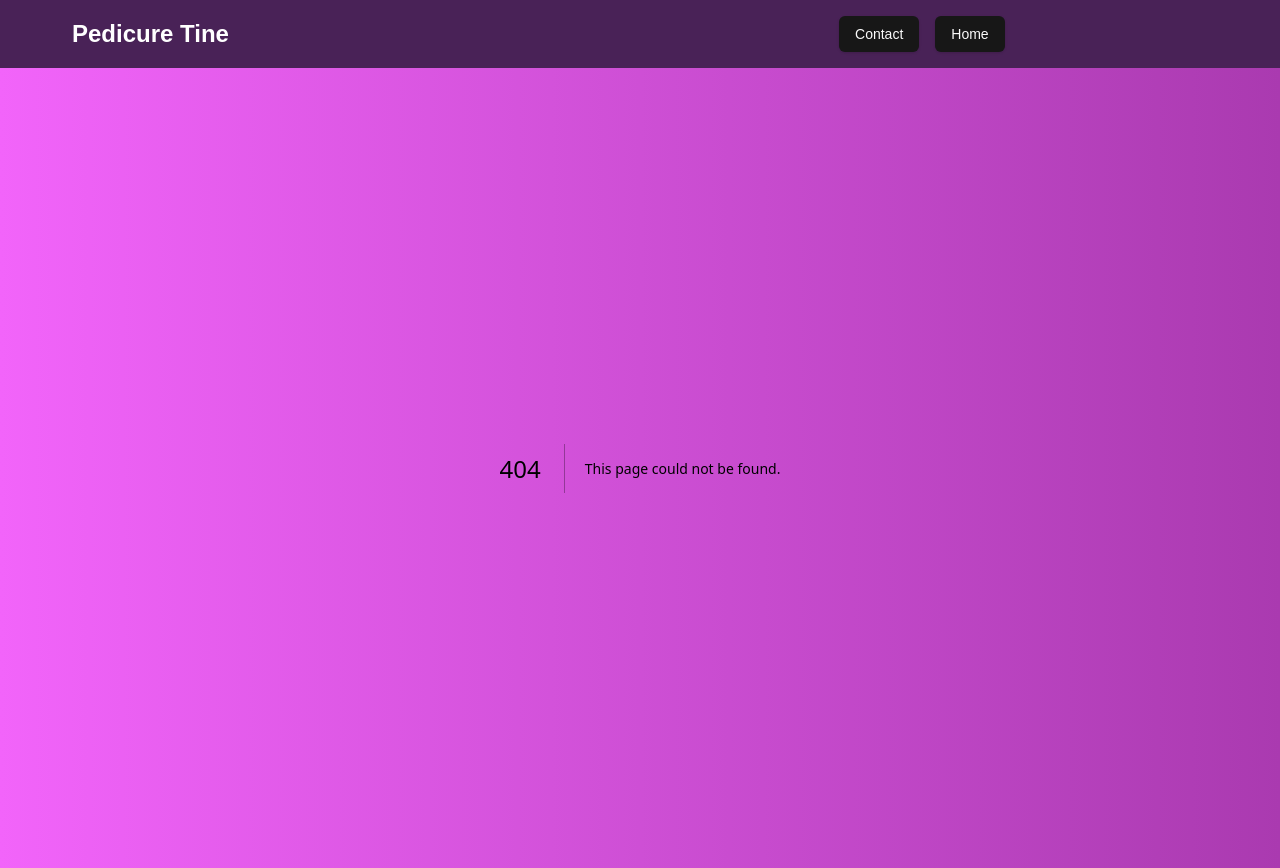
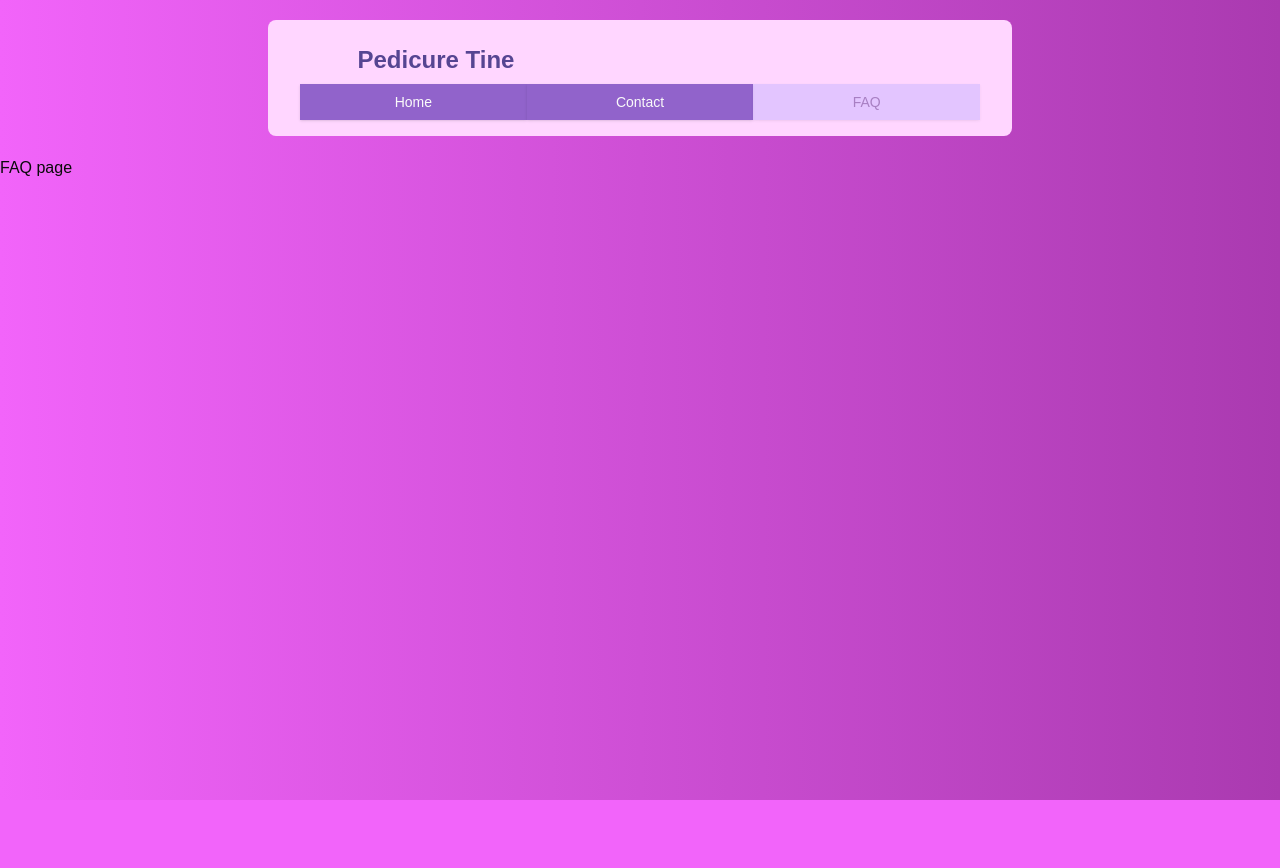
Before and after one commit to BlueGhostface/SiteMom, a Next.js app: page /faq in a window 1280 px wide. Before the commit this address had no page. After the commit the page ends 800 px from the top, so only its background shows below. Built offline with nearby package versions, Linux system fonts and the light colour scheme.

Commit message:
Header Updated

```diff
--- a/app/contact/page.tsx
+++ b/app/contact/page.tsx
@@ -1,7 +1,7 @@
 export default function contact() {
     return (
       <div>
-        <h1>page 2</h1>
+        <h1>contact page</h1>
       </div>
     );
   }
--- a/app/domain/home/Header.tsx
+++ b/app/domain/home/Header.tsx
@@ -1,52 +1,80 @@
 "use client";
 import { Button } from "@/components/ui/button";
 import { usePathname, useRouter } from "next/navigation";
+
+
 
 export function Header() {
   const router = useRouter();
   const pathname = usePathname();
 
   const NavigateHome = () => {
-    if(pathname !== '/')  {
+    if (pathname !== "/") {
       router.push("/");
     }
   };
 
   const NavigateContact = () => {
-    if(pathname !== '/contact') {
+    if (pathname !== "/contact") {
       router.push("/contact");
     }
   };
 
+  const NavigateFaq = () => {
+    if (pathname !== "/faq") {
+      router.push("/faq");
+    }
+  };
+
   return (
-    <nav className="bg-nav-background text-white py-4 px-10">
-      <div className="container mx-auto flex grow items-center justify-between">
-        {/* Left Section - Title (30%) */}
-        <div className="w-3/10 grow">
-          <h1 className={`text-2xl font-bold ${pathname === '/' ? '' : 'cursor-pointer'}`} onClick={NavigateHome}>
-            Pedicure Tine
-          </h1>
-        </div>
+    <nav className="flex justify-center p-5">
+      <div className="bg-nav-background text-white py-4 w-3/5 content-center self-center rounded-lg">
+        <div className="container flex-col grow items-center justify-between">
+          {/* Top Section - Title */}
+          <div className="w-2/5 my-2 flex grow justify-center ">
+            <h1
+              className={`text-2xl font-bold text-nav-Text-Title ${
+                pathname === "/" ? "" : "cursor-pointer"
+              }`}
+              onClick={NavigateHome}
+            >
+              Pedicure Tine
+            </h1>
+          </div>
 
-        {/* Right Section - Buttons (60%) */}
-        <div className="w-6/10 flex grow justify-center space-x-4">
-          <Button
-            disabled={pathname === "/contact"}
-            className={`${pathname === "/contact" ? " bg-red-500" : ""}`}
-            onClick={NavigateContact}
-          >
-            Contact
-          </Button>
-          <Button
-            disabled={pathname === "/"}
-            className={`${pathname === "/" ? " bg-red-500" : ""} `}
-            onClick={NavigateHome}
-          >
-            {" "}
-            Home
-          </Button>
+          <div className="flex grow">
+            {/* bottom Section - Buttons */}
+            <div className="w-3/5 left-0 flex grow justify-center ">
+            <Navbutton path={pathname} currentpath="/" name="Home" fn={NavigateHome}></Navbutton>
+            <Navbutton path={pathname} currentpath="/contact" name="Contact" fn={NavigateContact}></Navbutton>
+            <Navbutton path={pathname} currentpath="/faq" name="FAQ" fn={NavigateFaq}></Navbutton>
+            </div>
+          </div>
         </div>
       </div>
     </nav>
   );
 }
+
+interface navbuttonprops{
+  path:string;
+  currentpath:string;
+  name:string;
+  fn: ()=> void;
+}
+
+function Navbutton({path,currentpath,name,fn}: navbuttonprops) {
+  return (
+    <Button
+      disabled={path === currentpath}
+      className={`w-1/3 ${
+        path === currentpath
+          ? " bg-nav-background-disabled text-nav-Text-Button"
+          : "bg-nav-background-button hover:bg-nav-background-button-Hover"
+      } `}
+      onClick={fn}
+    >
+      {name}
+    </Button>
+  );
+}
--- /dev/null
+++ b/app/domain/home/detailcard.tsx
@@ -0,0 +1,6 @@
+
+export function detailcard() {
+
+
+
+  };
--- /dev/null
+++ b/app/faq/page.tsx
@@ -0,0 +1,7 @@
+export default function faq() {
+    return (
+      <div>
+        <h1>FAQ page</h1>
+      </div>
+    );
+  }
--- a/app/layout.tsx
+++ b/app/layout.tsx
@@ -15,7 +15,7 @@ export default function RootLayout({
 }>) {
   return (
     <html lang="en">
-      <body className="bg-gradient-to-r from-background to-background-gradient" >
+      <body className="bg-gradient-to-r from-background to-background-gradient h-screen" >
         <Header/>{children}
       </body>
     </html>
--- a/app/page.tsx
+++ b/app/page.tsx
@@ -1,7 +1,6 @@
 export default function Home() {
   return (
-    <div>
-      <h1>page 1</h1>
+    <div className={`flex grow h-4/6 `}>
     </div>
   );
 }
--- a/components/ui/button.tsx
+++ b/components/ui/button.tsx
@@ -5,7 +5,7 @@ import { cva, type VariantProps } from "class-variance-authority"
 import { cn } from "@/lib/utils"
 
 const buttonVariants = cva(
-  "inline-flex items-center justify-center whitespace-nowrap rounded-md text-sm font-medium transition-colors focus-visible:outline-none focus-visible:ring-1 focus-visible:ring-ring disabled:pointer-events-none disabled:opacity-50",
+  "inline-flex items-center justify-center whitespace-nowrap rounded-none text-sm font-medium transition-colors focus-visible:outline-none focus-visible:ring-1 focus-visible:ring-ring disabled:pointer-events-none disabled:opacity-50",
   {
     variants: {
       variant: {
--- /dev/null
+++ b/components/ui/card.tsx
@@ -0,0 +1,76 @@
+import * as React from "react"
+
+import { cn } from "@/lib/utils"
+
+const Card = React.forwardRef<
+  HTMLDivElement,
+  React.HTMLAttributes<HTMLDivElement>
+>(({ className, ...props }, ref) => (
+  <div
+    ref={ref}
+    className={cn(
+      "rounded-xl border bg-card text-card-foreground shadow",
+      className
+    )}
+    {...props}
+  />
+))
+Card.displayName = "Card"
+
+const CardHeader = React.forwardRef<
+  HTMLDivElement,
+  React.HTMLAttributes<HTMLDivElement>
+>(({ className, ...props }, ref) => (
+  <div
+    ref={ref}
+    className={cn("flex flex-col space-y-1.5 p-6", className)}
+    {...props}
+  />
+))
+CardHeader.displayName = "CardHeader"
+
+const CardTitle = React.forwardRef<
+  HTMLDivElement,
+  React.HTMLAttributes<HTMLDivElement>
+>(({ className, ...props }, ref) => (
+  <div
+    ref={ref}
+    className={cn("font-semibold leading-none tracking-tight", className)}
+    {...props}
+  />
+))
+CardTitle.displayName = "CardTitle"
+
+const CardDescription = React.forwardRef<
+  HTMLDivElement,
+  React.HTMLAttributes<HTMLDivElement>
+>(({ className, ...props }, ref) => (
+  <div
+    ref={ref}
+    className={cn("text-sm text-muted-foreground", className)}
+    {...props}
+  />
+))
+CardDescription.displayName = "CardDescription"
+
+const CardContent = React.forwardRef<
+  HTMLDivElement,
+  React.HTMLAttributes<HTMLDivElement>
+>(({ className, ...props }, ref) => (
+  <div ref={ref} className={cn("p-6 pt-0", className)} {...props} />
+))
+CardContent.displayName = "CardContent"
+
+const CardFooter = React.forwardRef<
+  HTMLDivElement,
+  React.HTMLAttributes<HTMLDivElement>
+>(({ className, ...props }, ref) => (
+  <div
+    ref={ref}
+    className={cn("flex items-center p-6 pt-0", className)}
+    {...props}
+  />
+))
+CardFooter.displayName = "CardFooter"
+
+export { Card, CardHeader, CardFooter, CardTitle, CardDescription, CardContent }
--- a/tailwind.config.ts
+++ b/tailwind.config.ts
@@ -26,11 +26,20 @@ const config: Config = {
   		colors: {
   			background: {
 				DEFAULT: '#f264fa',
-				gradient: '#aa3ab0'
+				gradient: '#aa3ab0',
 			},
 			nav:{
 				background:{
-					DEFAULT:'#492257'
+					DEFAULT:'#ffd6ff',
+					button: {
+						DEFAULT:'#9163cb',
+						Hover:'#6247aa'
+					},
+					disabled:'#c8b6ff',
+				},
+				Text:{
+					Title:'#564592',
+					Button:'#532b88',
 				}
 			},
 
```
